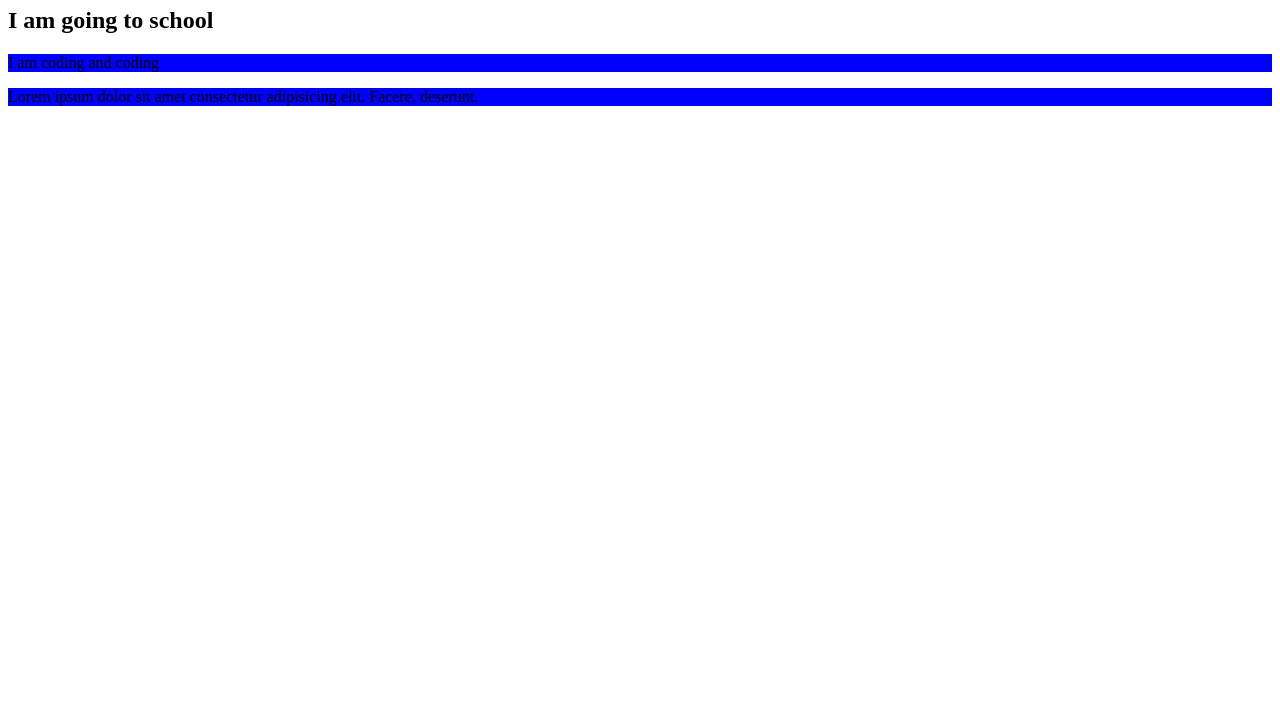
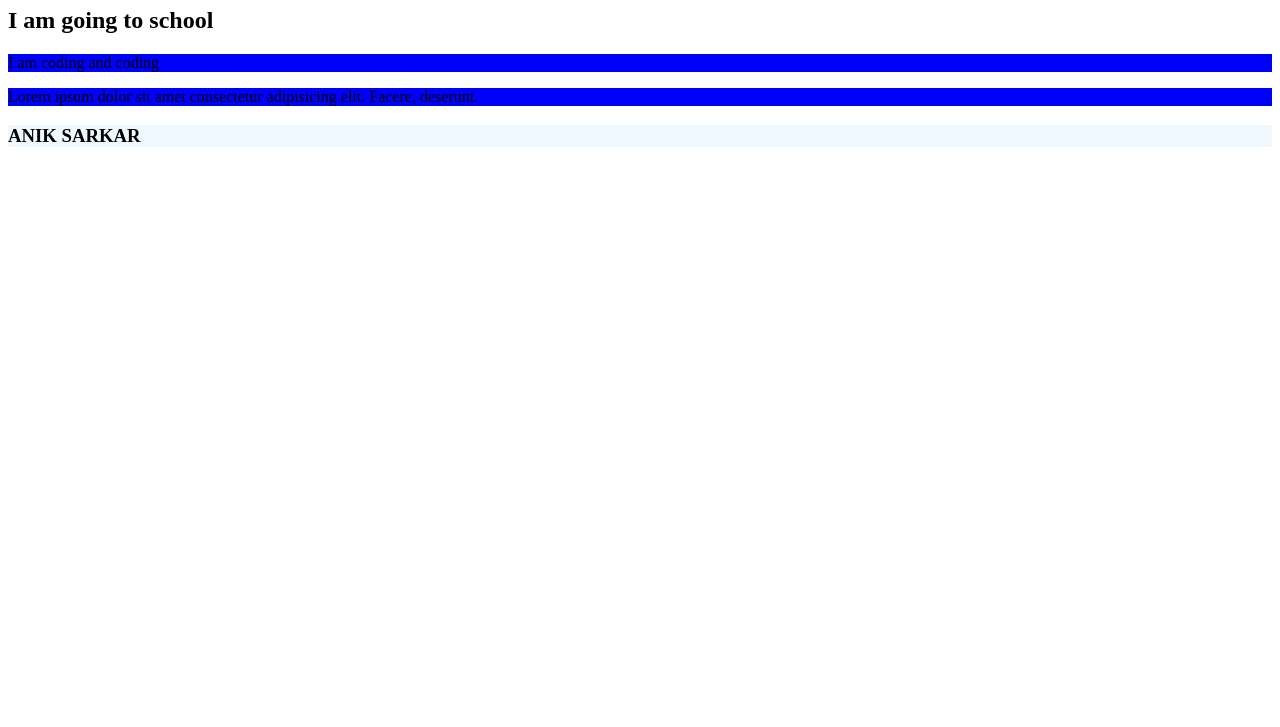
Before and after one commit to oonik/my-third-repo, a plain HTML site: page index.html in a window 1280 px wide. Shown: the part 73-800 px from the top of the page. Drawn offline with Linux system fonts and the light colour scheme.

Commit message:
h3 add color chng

```diff
--- a/index.html
+++ b/index.html
@@ -12,5 +12,6 @@
     <h2>I am going to school</h2>
     <p>I am coding and coding</p>
     <p>Lorem ipsum dolor sit amet consectetur adipisicing elit. Facere, deserunt.</p>
+    <h3>ANIK SARKAR</h3>
 </body>
 </html>
--- a/style.css
+++ b/style.css
@@ -4,3 +4,6 @@ p{
 h1{
     background-color: brown;
 }
+h3{
+    background-color: aliceblue;
+}
```
